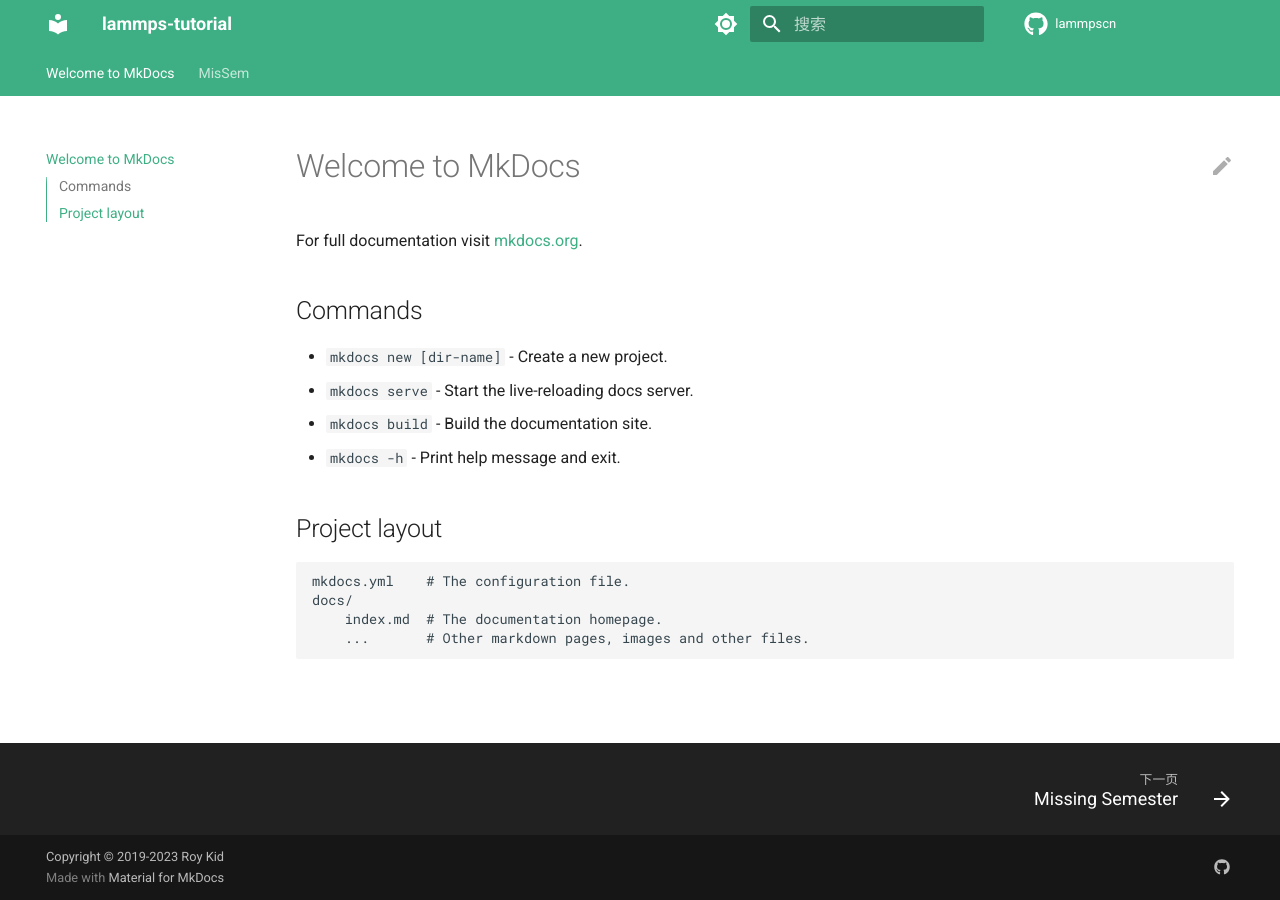
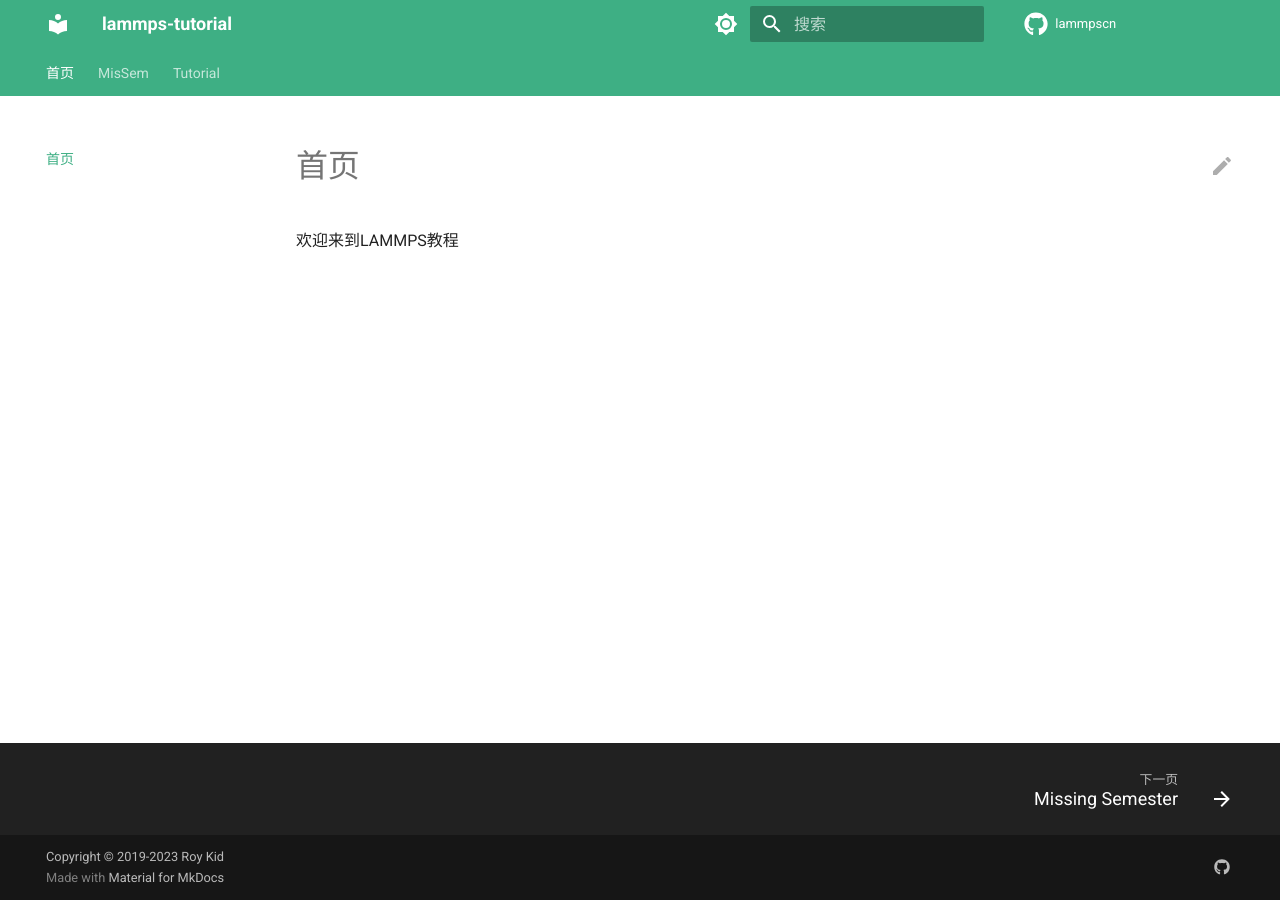
Before and after one commit to Roy-Kid/lammpscn2, an MkDocs documentation site: the page built from docs/index.md, in a window 1280 px wide. Built offline with MkDocs 1.6.1 and Material for MkDocs 9.7.7, drawn with Linux system fonts in a browser that asks for light colours; comment, search, counter and statistics services are not loaded.

Commit message:
add buildin modeling

```diff
--- a/docs/index.md
+++ b/docs/index.md
@@ -1,17 +1,3 @@
-# Welcome to MkDocs
+# 首页
 
-For full documentation visit [mkdocs.org](https://www.mkdocs.org).
-
-## Commands
-
-* `mkdocs new [dir-name]` - Create a new project.
-* `mkdocs serve` - Start the live-reloading docs server.
-* `mkdocs build` - Build the documentation site.
-* `mkdocs -h` - Print help message and exit.
-
-## Project layout
-
-    mkdocs.yml    # The configuration file.
-    docs/
-        index.md  # The documentation homepage.
-        ...       # Other markdown pages, images and other files.
+欢迎来到LAMMPS教程
--- a/mkdocs.yml
+++ b/mkdocs.yml
@@ -62,6 +62,8 @@
   - def_list
   - footnotes
   - tables
+  - pymdownx.details
+  - pymdownx.superfences
   - toc:
       permalink: true
       title: On this page
--- a/pyproject.toml
+++ b/pyproject.toml
@@ -1,2 +1,2 @@
 [build-system]
-requires = ["mkdocs-material", "mkdocs-git-revision-date-localized-plugin"]
+requires = ["mkdocs-material", "mkdocs-git-revision-date-localized-plugin", "mkdocs-git-authors-plugin"]
```
Also changed, not shown: docs/Tutorial/modeling.md (added, +55 -0 lines), docs/Tutorial/index.md (added).
